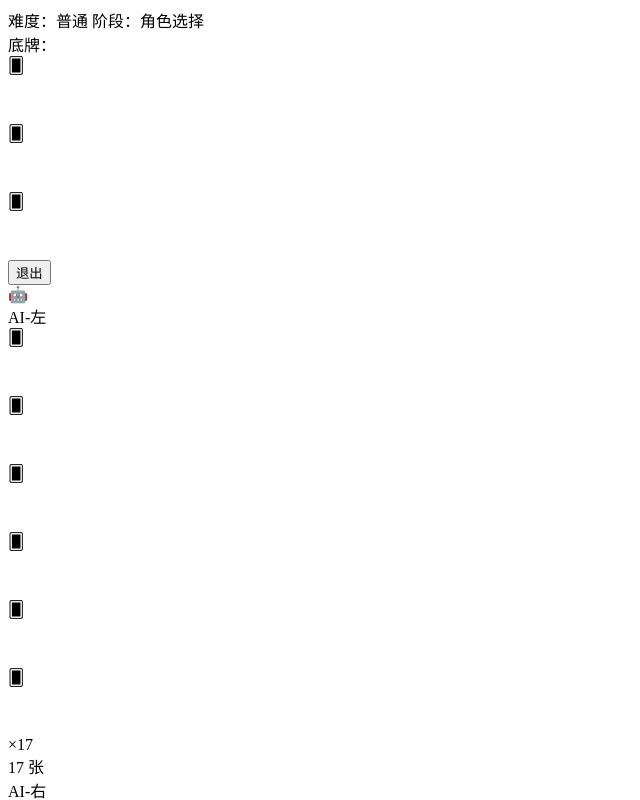
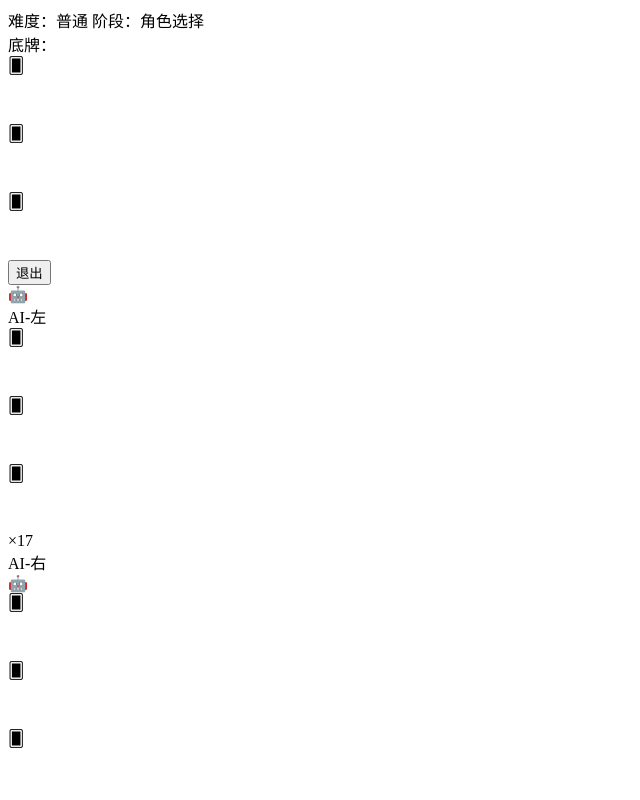
Before and after one commit to yangqingtaobeijing/doudizhu, a Vue app: page /#/ in a window 1280 px wide. Both pictures are taken after a click on the button "开始游戏". Shown: the top 800 px of the page, without its empty margins (0-640 px from the left). Built offline with nearby package versions, Linux system fonts and the light colour scheme; the HTML template or start-up script is replaced by a standard one.

Commit message:
优化手机端AI区域：减少背面牌数量，加大间距，两个AI明显分开

```diff
--- a/src/views/GamePage.vue
+++ b/src/views/GamePage.vue
@@ -349,34 +349,33 @@ function cardOffset(index: number, total: number): string {
     <div class="flex-1 flex flex-col relative min-h-0">
 
       <!-- 上方AI区域 -->
-      <div class="flex justify-between px-4 sm:px-8 pt-3 shrink-0">
+      <div class="flex justify-between px-2 sm:px-8 pt-3 shrink-0 gap-4 sm:gap-8">
         <!-- AI 左 (player index 1) -->
-        <div class="flex flex-col items-center gap-1 min-w-[100px]">
-          <div class="flex items-center gap-2">
-            <div class="w-10 h-10 rounded-full bg-green-700 border-2 border-green-500 flex items-center justify-center text-lg">
+        <div class="flex flex-col items-center gap-1 flex-1">
+          <div class="flex items-center gap-1.5">
+            <div class="w-8 h-8 sm:w-10 sm:h-10 rounded-full bg-green-700 border-2 border-green-500 flex items-center justify-center text-base sm:text-lg">
               🤖
             </div>
             <div class="text-left">
-              <div class="text-white text-sm font-medium">AI-左</div>
+              <div class="text-white text-xs sm:text-sm font-medium">AI-左</div>
               <div v-if="store.players[1].role" class="text-xs font-bold" :class="getPlayerRoleClass(1)">
                 {{ store.players[1].role === 'landlord' ? '👑 地主' : '🌾 农民' }}
               </div>
             </div>
           </div>
-          <!-- AI手牌数量 -->
-          <div class="flex gap-[-4px] mt-1">
+          <!-- AI手牌：手机上只显示3张小牌 + 数量 -->
+          <div class="flex mt-1">
             <PlayingCard
-              v-for="i in Math.min(store.players[1].hand.length, 6)"
+              v-for="i in Math.min(store.players[1].hand.length, 3)"
               :key="i"
               face-down
               size="sm"
-              class="-ml-4 first:ml-0"
+              class="-ml-3 first:ml-0"
             />
-            <span v-if="store.players[1].hand.length > 6" class="text-green-300/60 text-xs ml-1 self-center">
+            <span class="text-green-300/70 text-xs ml-1.5 self-center font-medium">
               ×{{ store.players[1].hand.length }}
             </span>
           </div>
-          <div class="text-green-300/60 text-xs">{{ store.players[1].hand.length }} 张</div>
           <!-- AI1 出牌展示 / 思考动画 -->
           <div class="min-h-[60px] flex items-center justify-center">
             <div v-if="aiThinking && store.currentPlayerIndex === 1" class="thinking-dots text-yellow-300 text-sm">
@@ -399,32 +398,31 @@ function cardOffset(index: number, total: number): string {
         </div>
 
         <!-- AI 右 (player index 2) -->
-        <div class="flex flex-col items-center gap-1 min-w-[100px]">
-          <div class="flex items-center gap-2">
+        <div class="flex flex-col items-center gap-1 flex-1">
+          <div class="flex items-center gap-1.5">
             <div class="text-right">
-              <div class="text-white text-sm font-medium">AI-右</div>
+              <div class="text-white text-xs sm:text-sm font-medium">AI-右</div>
               <div v-if="store.players[2].role" class="text-xs font-bold" :class="getPlayerRoleClass(2)">
                 {{ store.players[2].role === 'landlord' ? '👑 地主' : '🌾 农民' }}
               </div>
             </div>
-            <div class="w-10 h-10 rounded-full bg-green-700 border-2 border-green-500 flex items-center justify-center text-lg">
+            <div class="w-8 h-8 sm:w-10 sm:h-10 rounded-full bg-green-700 border-2 border-green-500 flex items-center justify-center text-base sm:text-lg">
               🤖
             </div>
           </div>
-          <!-- AI手牌数量 -->
-          <div class="flex gap-[-4px] mt-1">
+          <!-- AI手牌：手机上只显示3张小牌 + 数量 -->
+          <div class="flex mt-1">
             <PlayingCard
-              v-for="i in Math.min(store.players[2].hand.length, 6)"
+              v-for="i in Math.min(store.players[2].hand.length, 3)"
               :key="i"
               face-down
               size="sm"
-              class="-ml-4 first:ml-0"
+              class="-ml-3 first:ml-0"
             />
-            <span v-if="store.players[2].hand.length > 6" class="text-green-300/60 text-xs ml-1 self-center">
+            <span class="text-green-300/70 text-xs ml-1.5 self-center font-medium">
               ×{{ store.players[2].hand.length }}
             </span>
           </div>
-          <div class="text-green-300/60 text-xs">{{ store.players[2].hand.length }} 张</div>
           <!-- AI2 出牌展示 / 思考动画 -->
           <div class="min-h-[60px] flex items-center justify-center">
             <div v-if="aiThinking && store.currentPlayerIndex === 2" class="thinking-dots text-yellow-300 text-sm">
```
Also changed, not shown: 14 other files (tests, documents, lock files or other folders).
